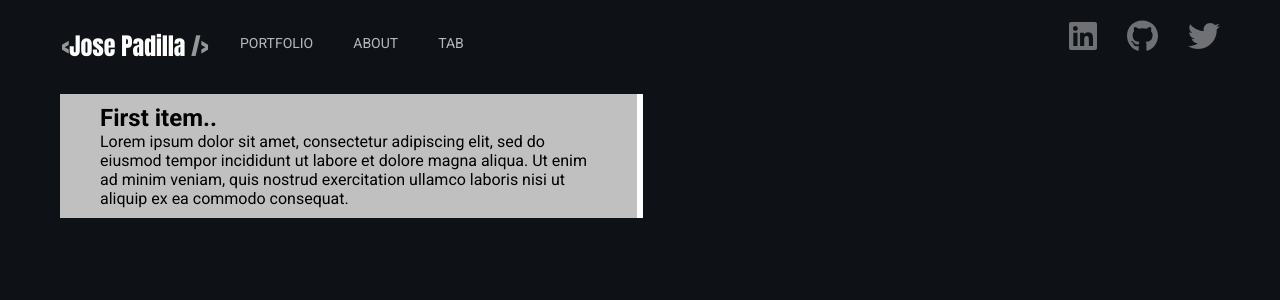
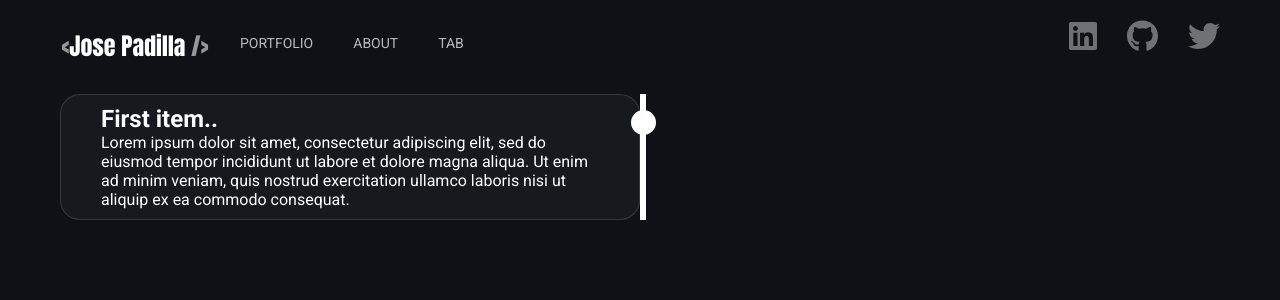
Before and after one commit to JpadillaCoding/Personal-Website, a Next.js app: page /about in a window 1280 px wide. Shown: the top 300 px of the page. Built offline with nearby package versions, Linux system fonts and the light colour scheme.

Commit message:
feat: added timeline circle

```diff
--- a/app/about/page.module.css
+++ b/app/about/page.module.css
@@ -3,19 +3,35 @@
   margin: 0 auto;
 }
 .timeline::after {
-    content: '';
+  content: "";
   position: absolute;
   width: 6px;
   background-color: #ffffff;
   top: 0;
   bottom: 0;
   left: 50%;
-    margin-left: -3px;
 }
 .content_container {
   padding: 10px 40px;
   position: relative;
-    background-color: silver;
   width: 50%;
+  background-color: #17191f;
+  border-radius: 20px;
+  border: 1px solid rgba(168, 179, 207, 0.2);
+  color: white;
   box-sizing: border-box;
 }
+.content_container::after {
+  content: '';
+  position: absolute;
+  width: 25px;
+  height: 25px;
+  right: -17px;
+  background-color: white;
+  top: 15px;
+  border-radius: 50%;
+  z-index: 1;
+}
+.left {
+  left: 0;
+}
--- a/app/about/page.tsx
+++ b/app/about/page.tsx
@@ -6,6 +6,7 @@ export default function About() {
       <div className={styles.timeline}>
         <div className={`${styles.content_container}
          ${styles.left}`}>
+          <div className={styles.content}>
           <h2>First item..</h2>
           <p>
             Lorem ipsum dolor sit amet, consectetur adipiscing elit, sed do
@@ -13,6 +14,7 @@ export default function About() {
             ad minim veniam, quis nostrud exercitation ullamco laboris nisi ut
             aliquip ex ea commodo consequat.
           </p>
+          </div>
         </div>
       </div>
     </div>
--- a/app/globals.css
+++ b/app/globals.css
@@ -4,11 +4,11 @@
   margin: 0;
   padding: 0;
   font-family: "Roboto", sans-serif;
-  overflow-x: hidden; /* user will try to scroll homepage images if overflow isn't hidden */
 }
 
 .page-wrapper {
   background-color: #0e1217;
+  overflow-x: hidden; /* user will try to scroll homepage images if overflow isn't hidden */
 }
 
 .main_wrapper {
```
Lines whose indentation alone changed are shown as unchanged.
